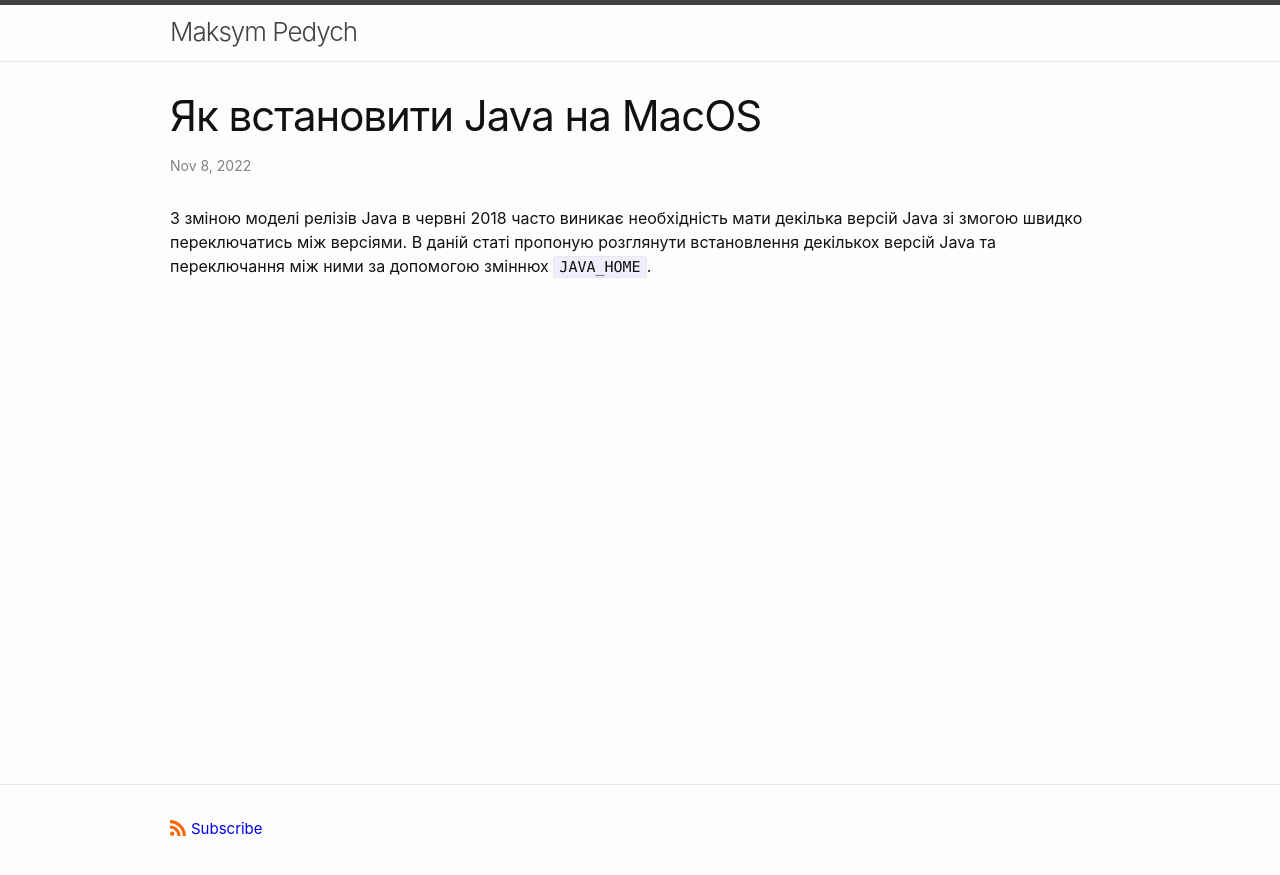
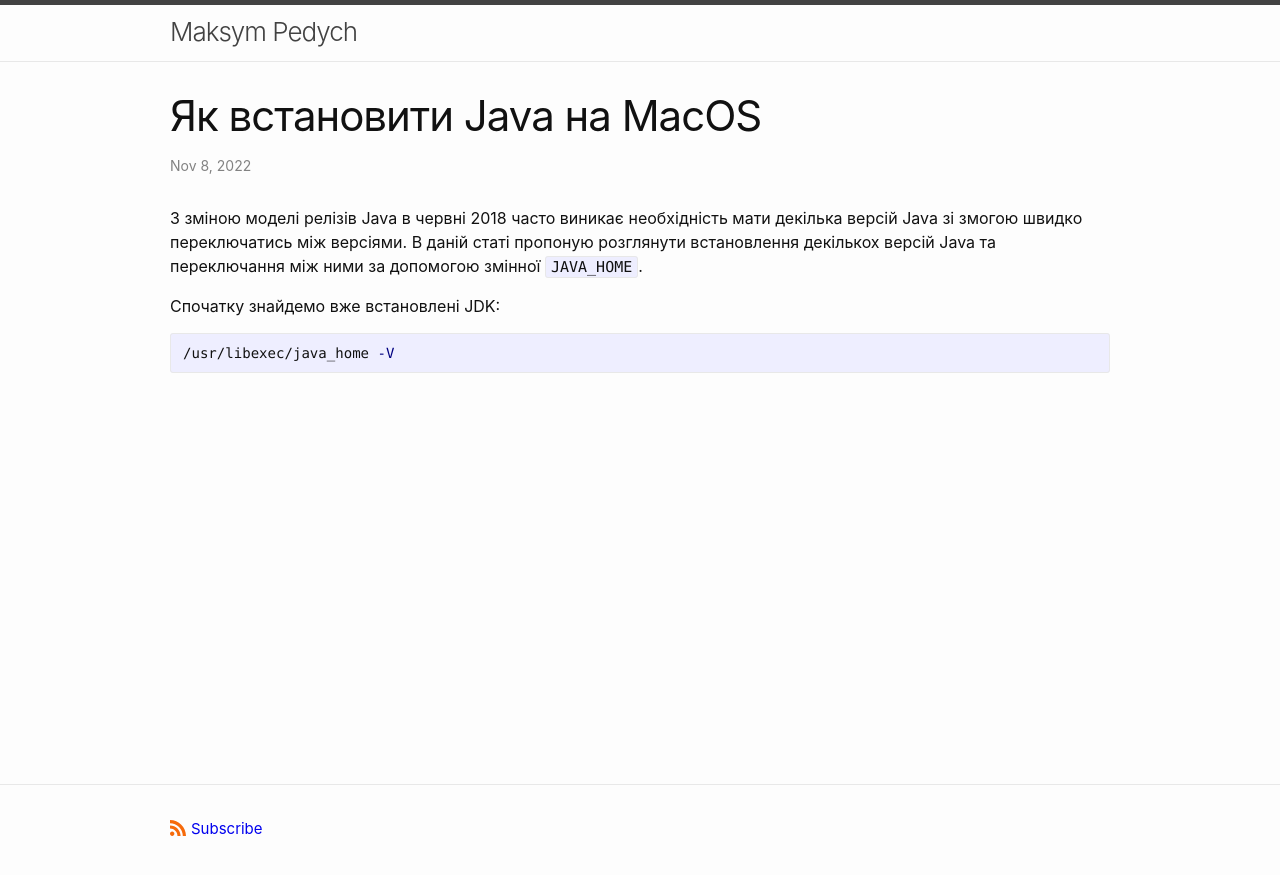
Before and after one commit to mpedych/mpedych.github.io, a Jekyll site: the page built from _posts/2022-11-08-install-java-on-macos.md, in a window 1280 px wide. Shown: the top 875 px of the page. Built offline with Jekyll 4.4.1, drawn with Linux system fonts in a browser that asks for light colours; comment, search, counter and statistics services are not loaded.

Commit message:
Update 2022-11-08-install-java-on-macos.md

````diff
--- a/_posts/2022-11-08-install-java-on-macos.md
+++ b/_posts/2022-11-08-install-java-on-macos.md
@@ -4,4 +4,10 @@
 categories: misc
 ---
 
-З зміною моделі релізів Java в червні 2018 часто виникає необхідність мати декілька версій Java зі змогою швидко переключатись між версіями. В даній статі пропоную розглянути встановлення декількох версій Java та переключання між ними за допомогою зміннюх `JAVA_HOME`.
+З зміною моделі релізів Java в червні 2018 часто виникає необхідність мати декілька версій Java зі змогою швидко переключатись між версіями. В даній статі пропоную розглянути встановлення декількох версій Java та переключання між ними за допомогою змінної `JAVA_HOME`.
+
+Спочатку знайдемо вже встановлені JDK:
+
+``` shell
+/usr/libexec/java_home -V
+```
````
